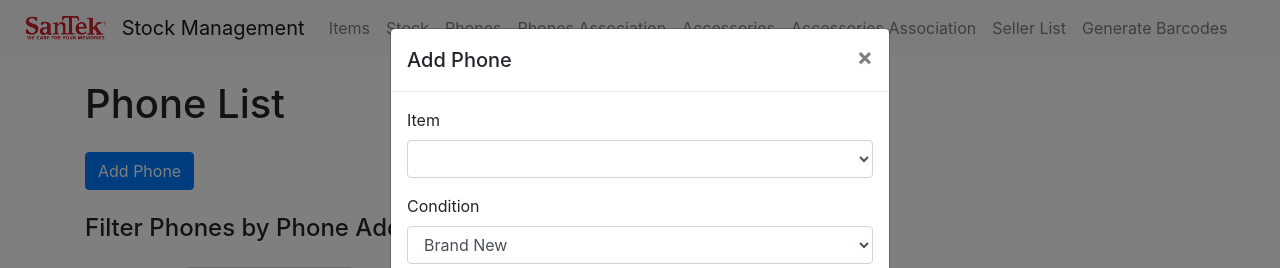
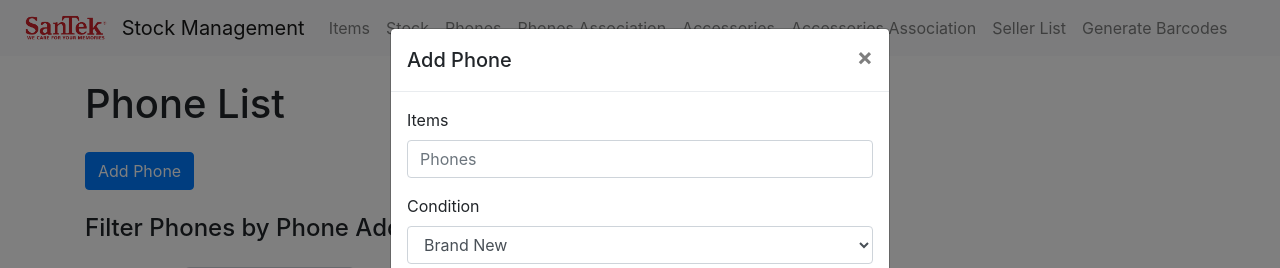
Before and after one commit to Denuwan392/santek-mobile, a Django app: template inventory/templates/inventory/phone_list.html in a window 1280 px wide, after a click on "Add Phone". Shown: the top 268 px of the page. Run offline with Django 5.2, Linux system fonts and the light colour scheme; the template is opened without the code that fills it, so the values that code supplies are empty; some libraries are stand-ins or nearby versions.

Commit message:
Update phone_list.html

```diff
--- a/inventory/templates/inventory/phone_list.html
+++ b/inventory/templates/inventory/phone_list.html
@@ -103,12 +103,13 @@
                 <form id="addPhoneForm" method="post" action="{% url 'add_phone' %}">
                     {% csrf_token %}
                     <div class="form-group">
-                        <label for="item">Item</label>
-                        <select class="form-control" id="item" name="item" required>
+                        <label for="input-datalist">Items</label>
+                        <input type="text" class="form-control" placeholder="Phones" list="list-item" name="item" id="item" required>
+                        <datalist id="list-item">
                             {% for item in items %}
-                            <option value="{{ item.id }}">{{ item.name }}</option>
+                            <option value="{{ item.name }}">{{ item.name }}</option>
                             {% endfor %}
-                        </select>
+                        </datalist>
                     </div>
                     <div class="form-group">
                         <label for="condition">Condition</label>
@@ -156,5 +157,10 @@
         });
     });
 </script>
+<script>
+    document.addEventListener('DOMContentLoaded', e => {
+        $('#input-datalist').autocomplete()
+    }, false);
+</script>
 
 {% endblock %}
```
